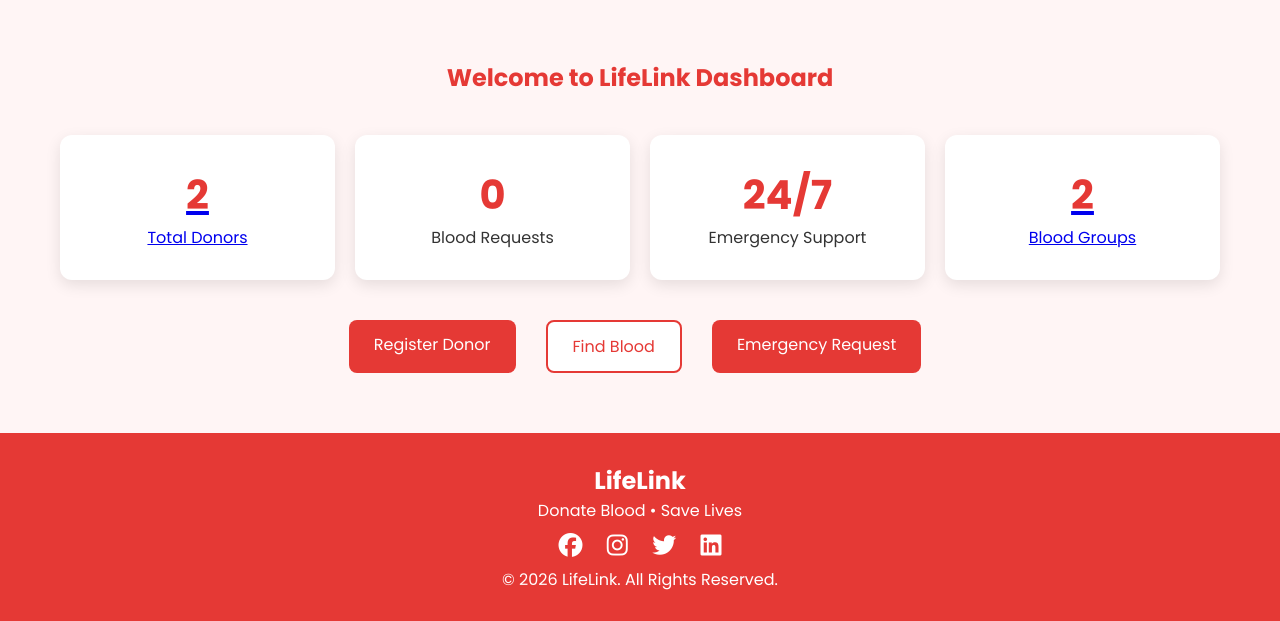
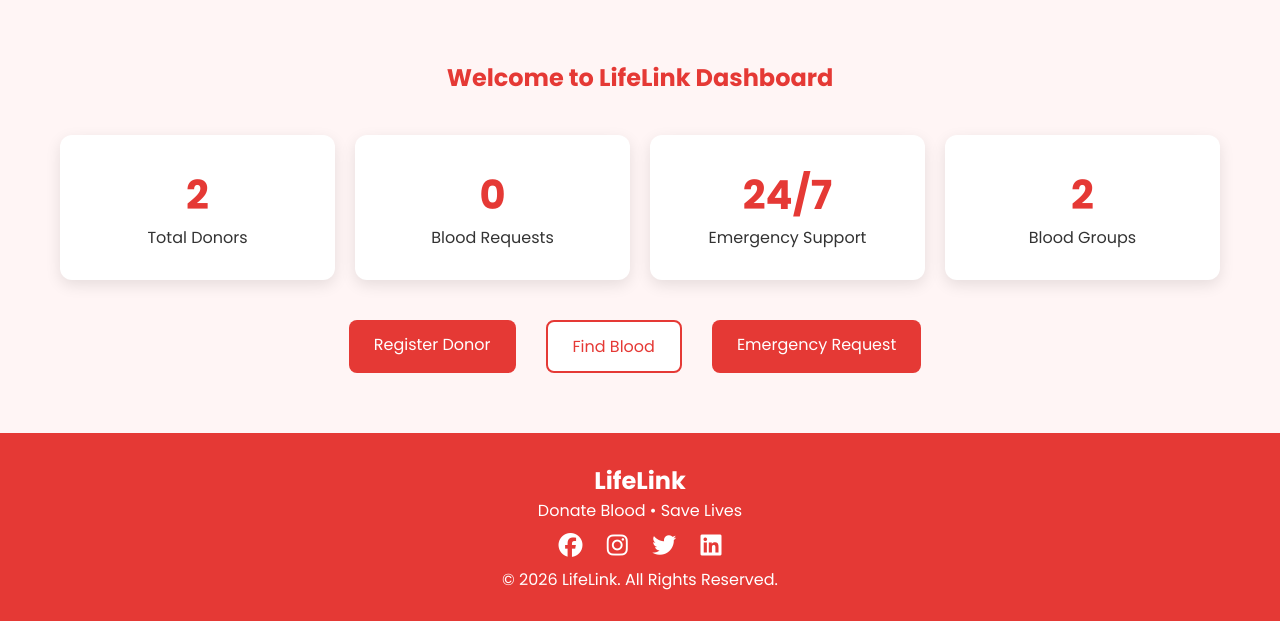
Before and after one commit to sravanasai023-commits/lifeline-blood-donar, a Flask app: page /dashboard in a window 1280 px wide. Shown: the part 72-693 px from the top of the page. Run offline with Flask 3, Linux system fonts and the light colour scheme; data comes from the database, SQL or seed files in the repository; both versions use the stored data as it was after the commit; data that the repository does not hold is empty.

Commit message:
Fixed dashboard links and updated dashboard

```diff
--- a/templates/dashboard.html
+++ b/templates/dashboard.html
@@ -8,10 +8,10 @@
 
     <div class="dashboard-cards">
 
-<a href="/donors" class="dashboard-card">
+        <div class="dashboard-card">
             <h2>{{ donors }}</h2>
             <p>Total Donors</p>
-</a>
+        </div>
 
         <div class="dashboard-card">
             <h2>{{ requests }}</h2>
@@ -23,10 +23,10 @@
             <p>Emergency Support</p>
         </div>
 
-<a href="/blood_groups" class="dashboard-card">
+        <div class="dashboard-card">
             <h2>{{ blood_groups }}</h2>
             <p>Blood Groups</p>
-</a>
+        </div>
 
     </div>
 
```
Also changed, not shown: lifelink.db. Lines whose indentation alone changed are shown as unchanged.
